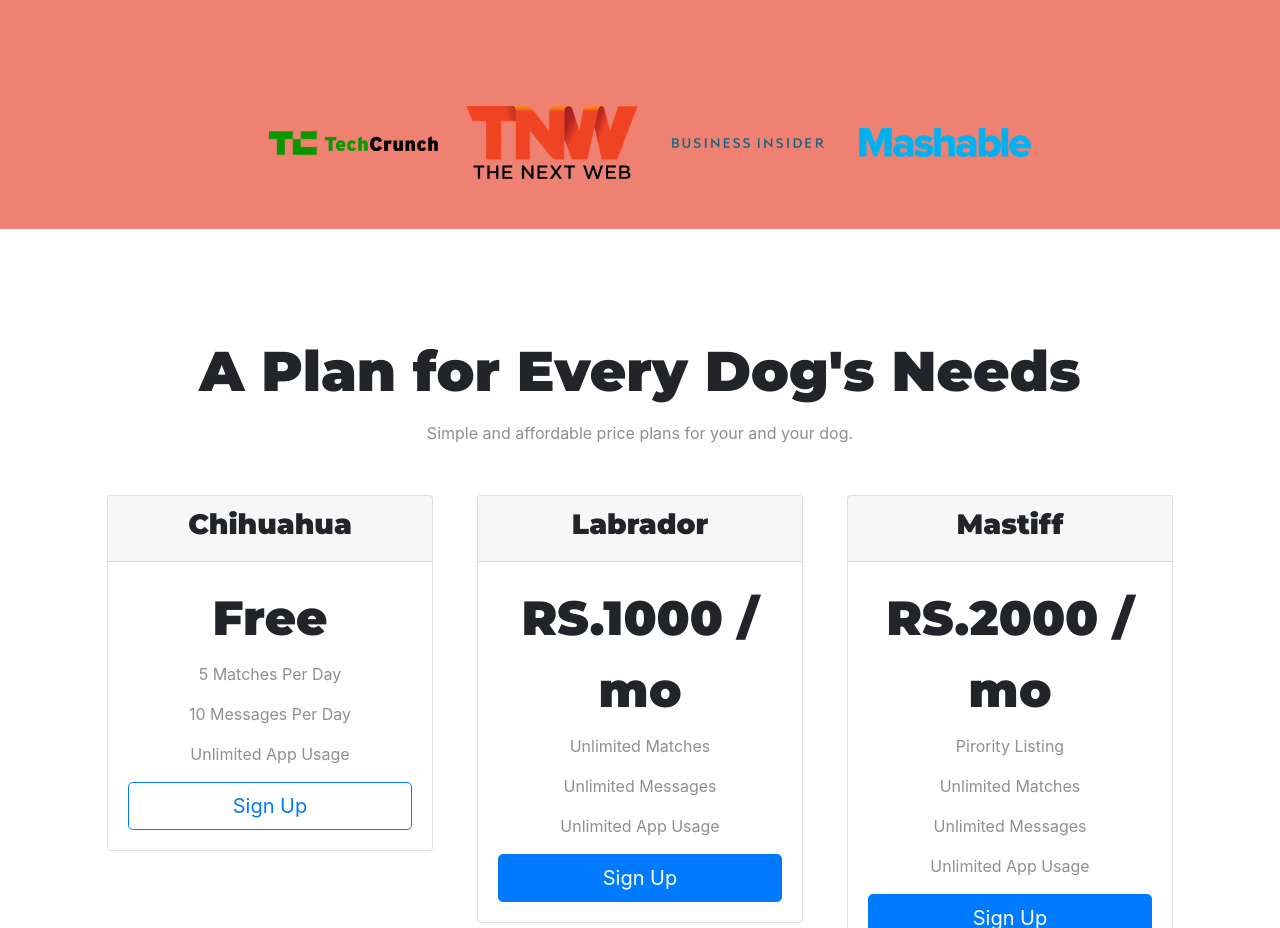
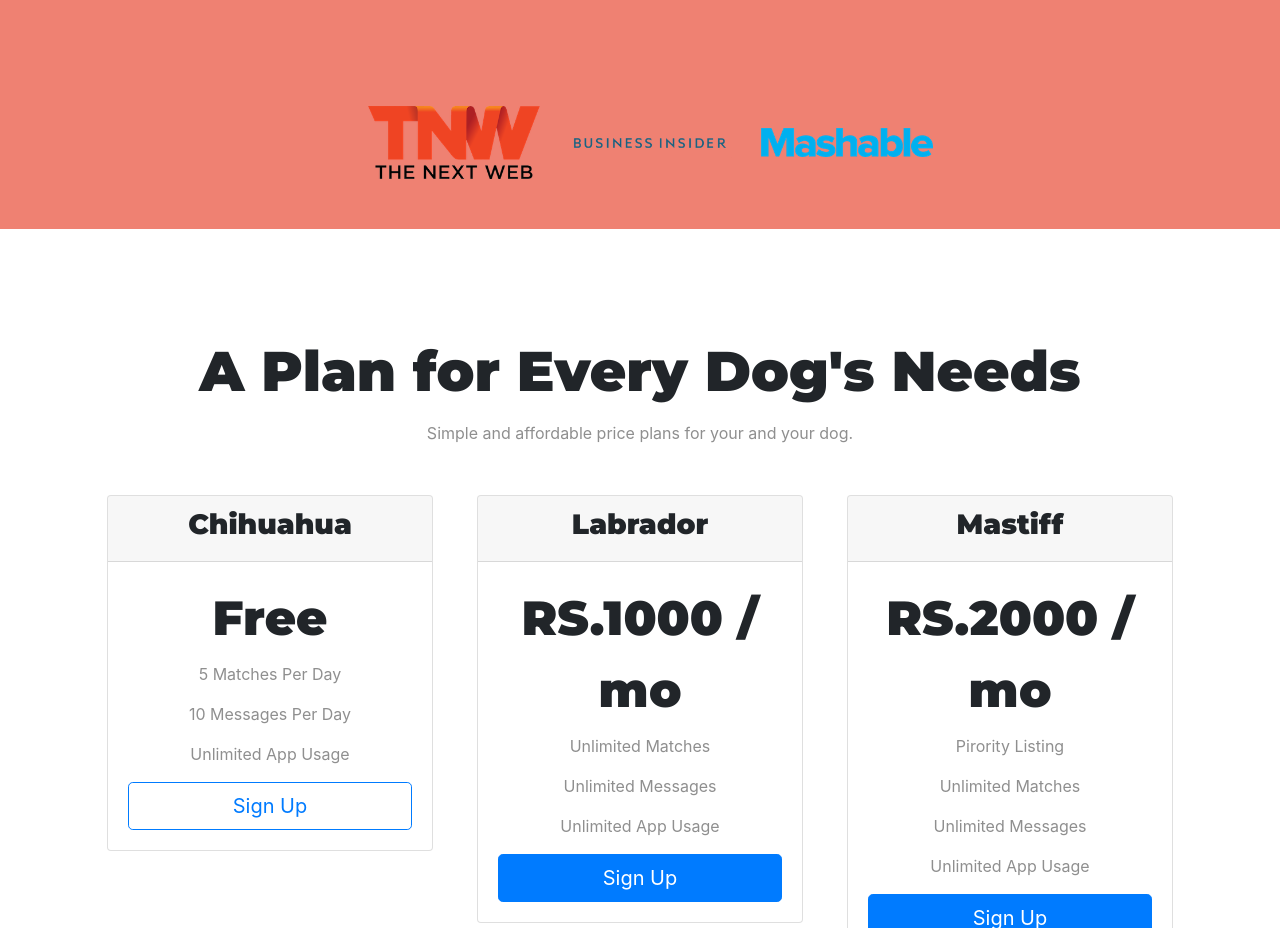
Before and after one commit to SamikshaB5/dog, a plain HTML site: page index.html in a window 1280 px wide. Shown: the part 1505-2433 px from the top of the page. Drawn offline with nearby package versions, Linux system fonts and the light colour scheme.

Commit message:
Update index.html

```diff
--- a/index.html
+++ b/index.html
@@ -129,7 +129,7 @@
 
   <!-- Press -->
   <section id="press" class="coloured-section">
-    <img class="press-img" src="images/techcrunch.png" alt="tc-logo">
+<!--     <img class="press-img" src="images/techcrunch.png" alt="tc-logo"> -->
     <img class="press-img" src="images/tnw.png" alt="tnw-logo">
     <img class="press-img" src="images/bizinsider.png" alt="biz-insider-logo">
     <img class="press-img" src="images/mashable.png" alt="mashable-logo">
```
